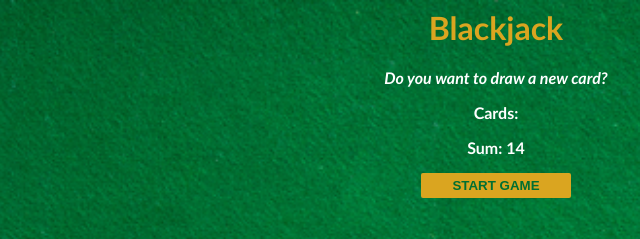
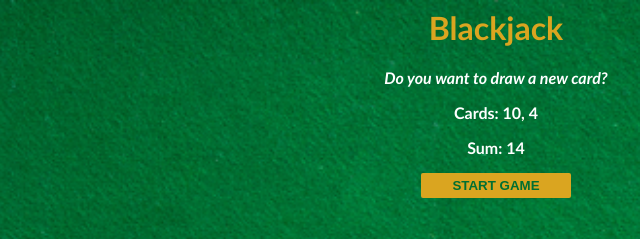
Before and after one commit to kkhaddejah/blackjack, a plain HTML site: page index.html in a window 1280 px wide. Both pictures are taken after a click on the button "START GAME". Shown: the top 239 px of the page, 144-784 px from the left. Drawn offline with Linux system fonts and the light colour scheme.

Commit message:
Added js and html code

```diff
--- a/index.html
+++ b/index.html
@@ -5,7 +5,7 @@
   <body>
     <h1>Blackjack</h1>
     <p id="message-el">Want to play a round?</p>
-    <p>Cards:</p>
+    <p id="cards-el">Cards:</p>
     <p id="sum-el">Sum:</p>
     <button onclick="startGame()">START GAME</button>
     <script src="index.js"></script>
--- a/index.js
+++ b/index.js
@@ -6,6 +6,7 @@ let isAlive = true;
 let message = "";
 let messageEl = document.getElementById("message-el");
 let sumEl = document.getElementById("sum-el");
+let cardsEl = document.querySelector("#cards-el");
 
 function startGame() {
   if (sum <= 20) {
@@ -19,4 +20,5 @@ function startGame() {
   }
   messageEl.textContent = message;
   sumEl.textContent = "Sum: " + sum;
+  cardsEl.textContent = "Cards: 10, 4";
 }
```
